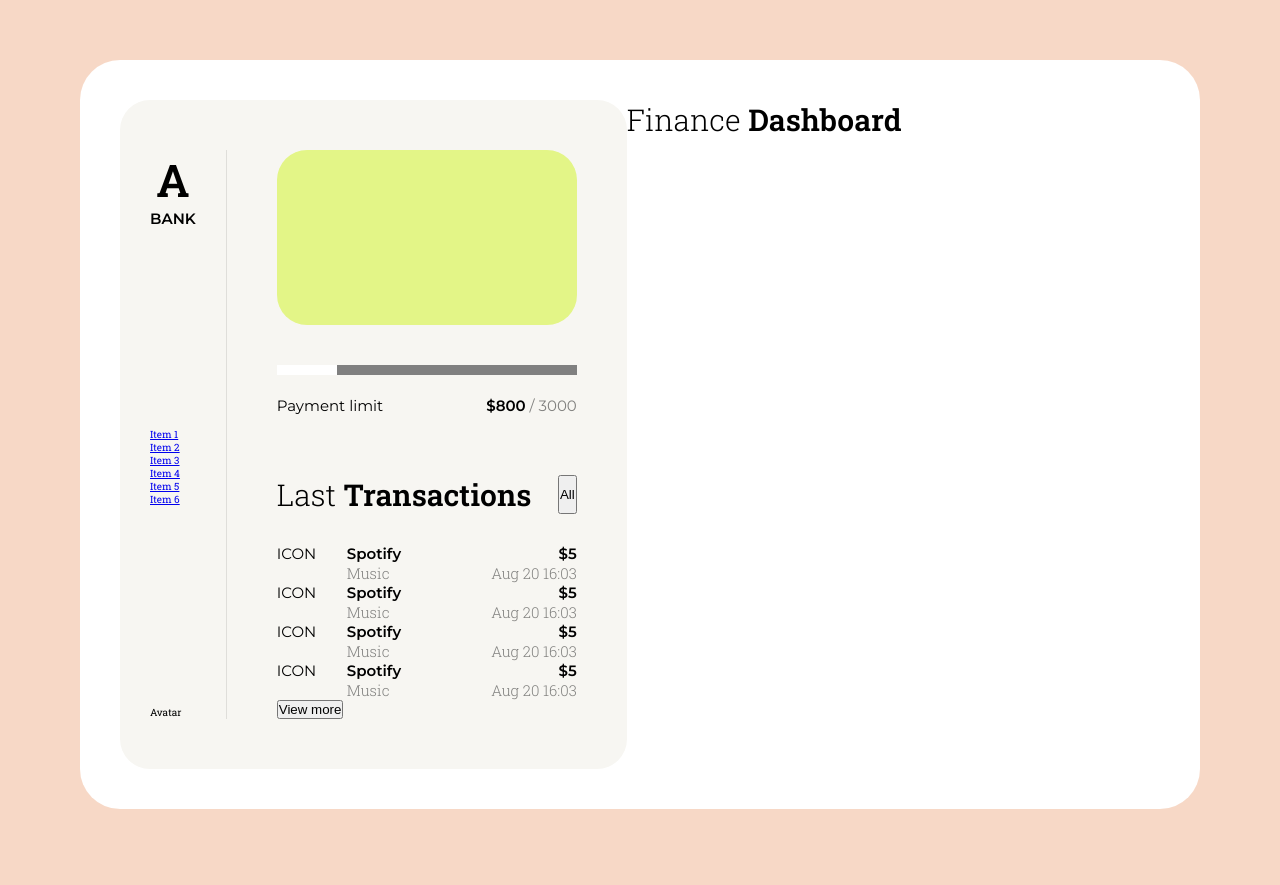
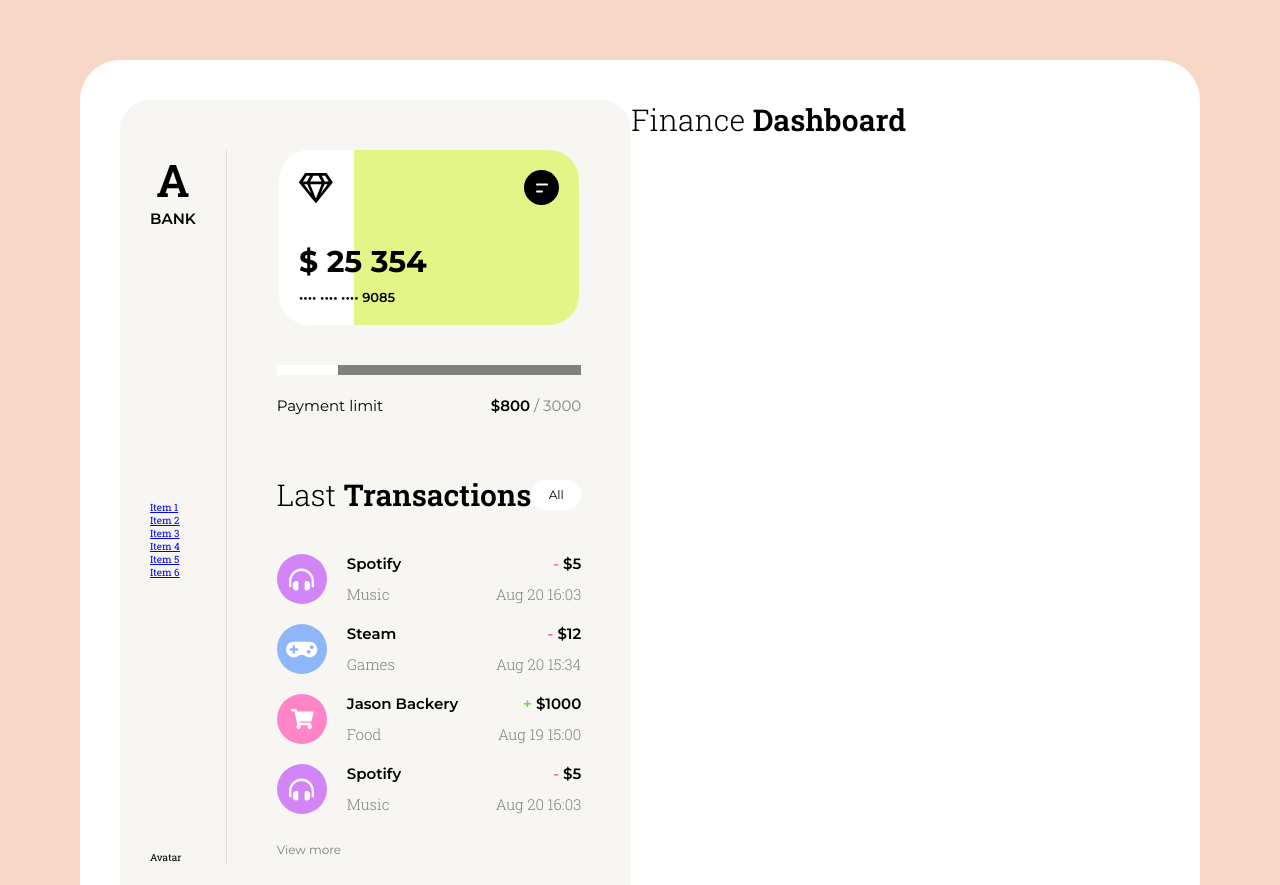
Before and after one commit to o2bomb/a-bank-dashboard, a website built with webpack: page index.html in a window 1280 px wide. Shown: the top 885 px of the page. Built offline with nearby package versions, Linux system fonts and the light colour scheme.

Commit message:
Complete account-info and transaction-info sections

```diff
--- a/index.html
+++ b/index.html
@@ -41,7 +41,16 @@
         <span class="vertical-divider"></span>
         <div class="main-content">
           <div class="account-info">
-            <div class="credit-card"></div>
+            <div class="credit-card">
+              <span class="logo">
+                <i class="far fa-gem"></i>
+              </span>
+              <span class="amount">25 354</span>
+              <span class="card-number">9085</span>
+              <span class="dressing">
+                <span class="lines"></span>
+              </span>
+            </div>
             <div class="payment-progress">
               <progress value="20" max="100">70 %</progress>
               <div class="label">Payment limit</div>
@@ -51,70 +60,78 @@
           <div class="transaction-info">
             <div class="title-group">
               <div class="title">Last <b>Transactions</b></div>
-              <button>All</button>
+              <button class="btn all">All</button>
             </div>
             <div class="transactions">
-              <div class="transaction-item">
-                <div class="icon">ICON</div>
+              <div class="transaction-item music">
+                <div class="icon">
+                  <i class="fas fa-headphones-alt"></i>
+                </div>
                 <div class="details">
-                  <div>
+                  <div class="group-1">
                     <div class="payee">Spotify</div>
-                    <div class="price">$5</div>
+                    <div class="price"><span class="negative">-</span> $5</div>
                   </div>
-                  <div>
+                  <div class="group-2">
                     <div class="category">Music</div>
                     <div class="date">
-                      <time datetime="2020-08-2020T16:03:00">Aug 20 16:03</time>
+                      <time datetime="2020-08-20T16:03:00">Aug 20 16:03</time>
                     </div>
                   </div>
                 </div>
               </div>
-              <div class="transaction-item">
-                <div class="icon">ICON</div>
+              <div class="transaction-item games">
+                <div class="icon">
+                  <i class="fas fa-gamepad"></i>
+                </div>
                 <div class="details">
-                  <div>
-                    <div class="payee">Spotify</div>
-                    <div class="price">$5</div>
+                  <div class="group-1">
+                    <div class="payee">Steam</div>
+                    <div class="price"><span class="negative">-</span> $12</div>
                   </div>
-                  <div>
-                    <div class="category">Music</div>
+                  <div class="group-2">
+                    <div class="category">Games</div>
                     <div class="date">
-                      <time datetime="2020-08-2020T16:03:00">Aug 20 16:03</time>
+                      <time datetime="2020-08-20T15:34:00">Aug 20 15:34</time>
                     </div>
                   </div>
                 </div>
               </div>
-              <div class="transaction-item">
-                <div class="icon">ICON</div>
+              <div class="transaction-item food">
+                <div class="icon">
+                  <i class="fas fa-shopping-cart"></i>
+                </div>
                 <div class="details">
-                  <div>
-                    <div class="payee">Spotify</div>
-                    <div class="price">$5</div>
+                  <div class="group-1">
+                    <div class="payee">Jason Backery</div>
+                    <div class="price"><span class="positive">+</span> $1000</div>
                   </div>
-                  <div>
-                    <div class="category">Music</div>
+                  <div class="group-2">
+                    <div class="category">Food</div>
                     <div class="date">
-                      <time datetime="2020-08-2020T16:03:00">Aug 20 16:03</time>
+                      <time datetime="2020-08-19T16:03:00">Aug 19 15:00</time>
                     </div>
                   </div>
                 </div>
               </div>
-              <div class="transaction-item">
-                <div class="icon">ICON</div>
+              <div class="transaction-item music">
+                <div class="icon">
+                  <i class="fas fa-headphones-alt"></i>
+                </div>
                 <div class="details">
-                  <div>
+                  <div class="group-1">
                     <div class="payee">Spotify</div>
-                    <div class="price">$5</div>
+                    <div class="price"><span class="negative">-</span> $5</div>
                   </div>
-                  <div>
+                  <div class="group-2">
                     <div class="category">Music</div>
                     <div class="date">
-                      <time datetime="2020-08-2020T16:03:00">Aug 20 16:03</time>
+                      <time datetime="2020-08-20T16:03:00">Aug 20 16:03</time>
                     </div>
                   </div>
                 </div>
               </div>
-              <button>View more</button>
+              <button class="btn view-more">View more</button>
             </div>
           </div>
         </div>
--- a/package.json
+++ b/package.json
@@ -21,6 +21,7 @@
     "webpack-cli": "^4.2.0"
   },
   "dependencies": {
+    "@fortawesome/fontawesome-free": "^5.15.1",
     "three": "^0.123.0"
   }
 }
--- a/sass/style.scss
+++ b/sass/style.scss
@@ -12,7 +12,7 @@ body {
     border-radius: 4rem;
     background-color: var(--color-background);
 
-    font-family: 'Roboto Slab', serif;
+    font-family: "Roboto Slab", serif;
 
     .account {
       display: flex;
@@ -49,16 +49,89 @@ body {
           margin-bottom: 6rem;
 
           .credit-card {
+            position: relative;
             width: 30rem;
             height: 17.5rem;
             border-radius: 3rem;
-            background-color: var(--color-accent-5);
+            background: linear-gradient(to right, white 25%, var(--color-accent-5) 25%);
             margin: 0 auto;
             margin-bottom: 4rem;
+
+            font-family: "Montserrat", sans-serif;
+
+            .logo {
+              position: absolute;
+              top: 2rem;
+              left: 2rem;
+            }
+
+            .amount {
+              position: absolute;
+              bottom: 4.5rem;
+              left: 2rem;
+
+              font-size: 3rem;
+              font-weight: 700;
+
+              &::before {
+                content: "$ "
+              }
+            }
+
+            .card-number {
+              position: absolute;
+              bottom: 2rem;
+              left: 2rem;
+
+              font-weight: 600;
+              font-size: 1.3rem;
+
+              &::before {
+                content: "•••• •••• •••• " // must save/serve css file as utf-8 content
+              }
+            }
+
+            .dressing {
+              position: absolute;
+              top: 2rem;
+              right: 2rem;
+              display: inline-block;
+              width: 3.5rem;
+              height: 3.5rem;
+              border-radius: 50%;
+              background-color: black;
+
+              .lines {
+                position: absolute;
+                top: 50%;
+                left: 50%;
+                transform: translate(-50%, -50%);
+
+
+                &::before {
+                  display: block;
+                  margin-bottom: .5rem;
+                  border-radius: .2rem;
+                  width: 1.2rem;
+                  height: .2rem;
+                  background-color: white;
+                  content: "";
+                }
+
+                &::after {
+                  display: block;
+                  width: .7rem;
+                  height: .2rem;
+                  border-radius: .2rem;
+                  background-color: white;
+                  content: "";
+                }
+              }
+            }
           }
 
           .payment-progress {
-            font-family: 'Montserrat', sans-serif;
+            font-family: "Montserrat", sans-serif;
             font-weight: 400;
             font-size: 1.5rem;
 
@@ -76,7 +149,8 @@ body {
                 background-color: var(--color-background);
               }
 
-              &::-webkit-progress-bar, &::-moz-progress-bar {
+              &::-webkit-progress-bar,
+              &::-moz-progress-bar {
                 background-color: var(--color-text);
                 border-radius: 1rem;
               }
@@ -102,35 +176,66 @@ body {
           .title-group {
             display: flex;
             justify-content: space-between;
+            align-items: center;
             margin-bottom: 3rem;
+
+            .all {
+              border-radius: 2rem;
+              height: 3rem;
+              width: 5rem;
+              background-color: var(--color-background);
+            }
           }
 
           .transactions {
             .transaction-item {
               display: grid;
               grid-template-columns: 7rem 1fr;
+              padding: 1rem 0;
 
-              font-family: 'Montserrat', sans-serif;
+              font-family: "Montserrat", sans-serif;
               font-weight: 400;
               font-size: 1.5rem;
 
+              &.music {
                 .icon {
+                  background-color: var(--color-accent-2);
+                }
+              }
 
+              &.games {
+                .icon {
+                  background-color: var(--color-accent-3);
+                }
+              }
+
+              &.food {
+                .icon {
+                  font-size: 2rem;
+                  background-color: var(--color-accent-4);
+                }
+              }
+
+              .icon {
+                display: flex;
+                justify-content: center;
+                align-items: center;
+                height: 5rem;
+                width: 5rem;
+                border-radius: 50%;
+                color: var(--color-background);
+                font-size: 2.5rem;
               }
 
               .details {
+                display: flex;
+                flex-direction: column;
+
+                .group-1 {
                   .payee {
                     display: inline-block;
 
                     font-weight: 600;
-                }
-
-                .category {
-                  display: inline-block;
-                  color: var(--color-neutral);
-
-                  font-family: 'Roboto Slab', serif;
-                  font-weight: 300;
                   }
 
                   .price {
@@ -138,20 +243,42 @@ body {
 
                     font-weight: 600;
                   }
+                }
+
+                .group-2 {
+                  margin-top: auto;
+
+                  .category {
+                    display: inline-block;
+                    color: var(--color-neutral);
+
+                    font-family: "Roboto Slab", serif;
+                    font-weight: 300;
+                  }
 
                   .date {
                     float: right;
                     color: var(--color-neutral);
 
-                  font-family: 'Roboto Slab', serif;
+                    font-family: "Roboto Slab", serif;
                     font-weight: 300;
                   }
                 }
               }
             }
           }
+
+          .view-more {
+            margin-top: 1rem;
+            color: var(--color-neutral);
+
+            &:hover,
+            &:focus {
+              text-decoration: underline;
             }
-
+          }
+        }
+      }
     }
 
     .dashboard {
@@ -160,6 +287,32 @@ body {
   }
 }
 
+.btn {
+  border: 0;
+  background-color: transparent;
+  white-space: nowrap;
+  text-decoration: none;
+  cursor: pointer;
+  height: 3rem;
+
+  font-family: "Montserrat", sans-serif;
+  font-size: 1.2rem;
+
+  &:hover,
+  &:focus {
+    border: 1px solid var(--color-text);
+  }
+}
+
+.negative {
+  color: var(--color-negative);
+  font-weight: 600;
+}
+
+.positive {
+  color: var(--color-positive);
+  font-weight: 600;
+}
 
 .logo {
   font-size: 3rem;
@@ -167,20 +320,20 @@ body {
   text-transform: uppercase;
 
   .a {
-    font-family: 'Roboto Slab', serif;
+    font-family: "Roboto Slab", serif;
     font-weight: 600;
     font-size: 1.5em;
   }
 
   .bank {
-    font-family: 'Montserrat', sans-serif;
+    font-family: "Montserrat", sans-serif;
     font-weight: 600;
-    font-size: .5em;
+    font-size: 0.5em;
   }
 }
 
 .title {
-  font-family: 'Roboto Slab', serif;
+  font-family: "Roboto Slab", serif;
   font-weight: 300;
   font-size: 3rem;
 
--- a/sass/variables.scss
+++ b/sass/variables.scss
@@ -10,4 +10,6 @@
   --color-accent-5: #e3f587;
   --color-accent-6: #ff6260;
   --color-accent-7: #ffbf98;
+  --color-positive: #73d659;
+  --color-negative: #f56d6c;
 }
--- a/src/index.ts
+++ b/src/index.ts
@@ -1,5 +1,9 @@
+// import * as THREE from "three";
+import '@fortawesome/fontawesome-free/js/fontawesome'
+import '@fortawesome/fontawesome-free/js/solid'
+import '@fortawesome/fontawesome-free/js/regular'
+import '@fortawesome/fontawesome-free/js/brands'
 import "../sass/style.scss";
-// import * as THREE from "three";
 
 // window.addEventListener("load", init, false);
 // window.addEventListener("resize", handleWindowResize, false);
```
Also changed, not shown: 1 other file. Lines whose indentation alone changed are shown as unchanged.
